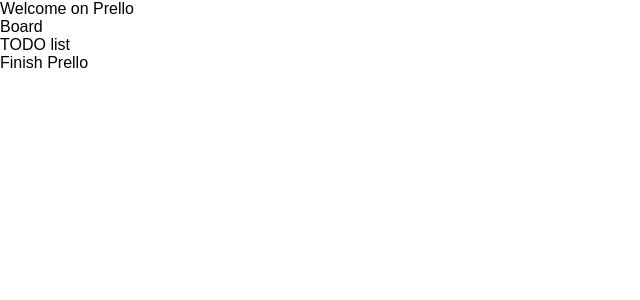
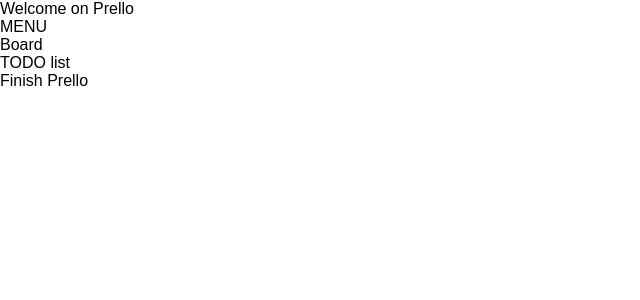
Before and after one commit to BenAfonso/Prello, a React (Create React App) app in the folder Client/: page / in a window 1280 px wide. Shown: the top 300 px of the page, without its empty margins (0-640 px from the left). Built offline with nearby package versions, Linux system fonts and the light colour scheme.

Commit message:
bootstrapping redux on client

```diff
--- /dev/null
+++ b/Client/src/layouts/page.js
@@ -0,0 +1,8 @@
+import React from 'react'
+
+export default (props) => (
+  <div>
+    MENU
+    {props.children}
+  </div>
+)
--- a/Client/src/pages/index.page.js
+++ b/Client/src/pages/index.page.js
@@ -1,6 +1,9 @@
 import React from 'react'
 import Board from '../Components/Board/Board'
+import PageLayout from '../layouts/page'
 
 export default (props) => (
-  <Board />
+  <PageLayout>
+    <Board />
+  </PageLayout>
 )
--- /dev/null
+++ b/Client/src/store/reducer.js
@@ -0,0 +1,6 @@
+export default function reducer (state, action) {
+  switch (action.type) {
+    default:
+      return state
+  }
+}
```
Also changed, not shown: Client/src/store/store.js (added, +24 -0 lines), Client/src/store/actions.js (added).
